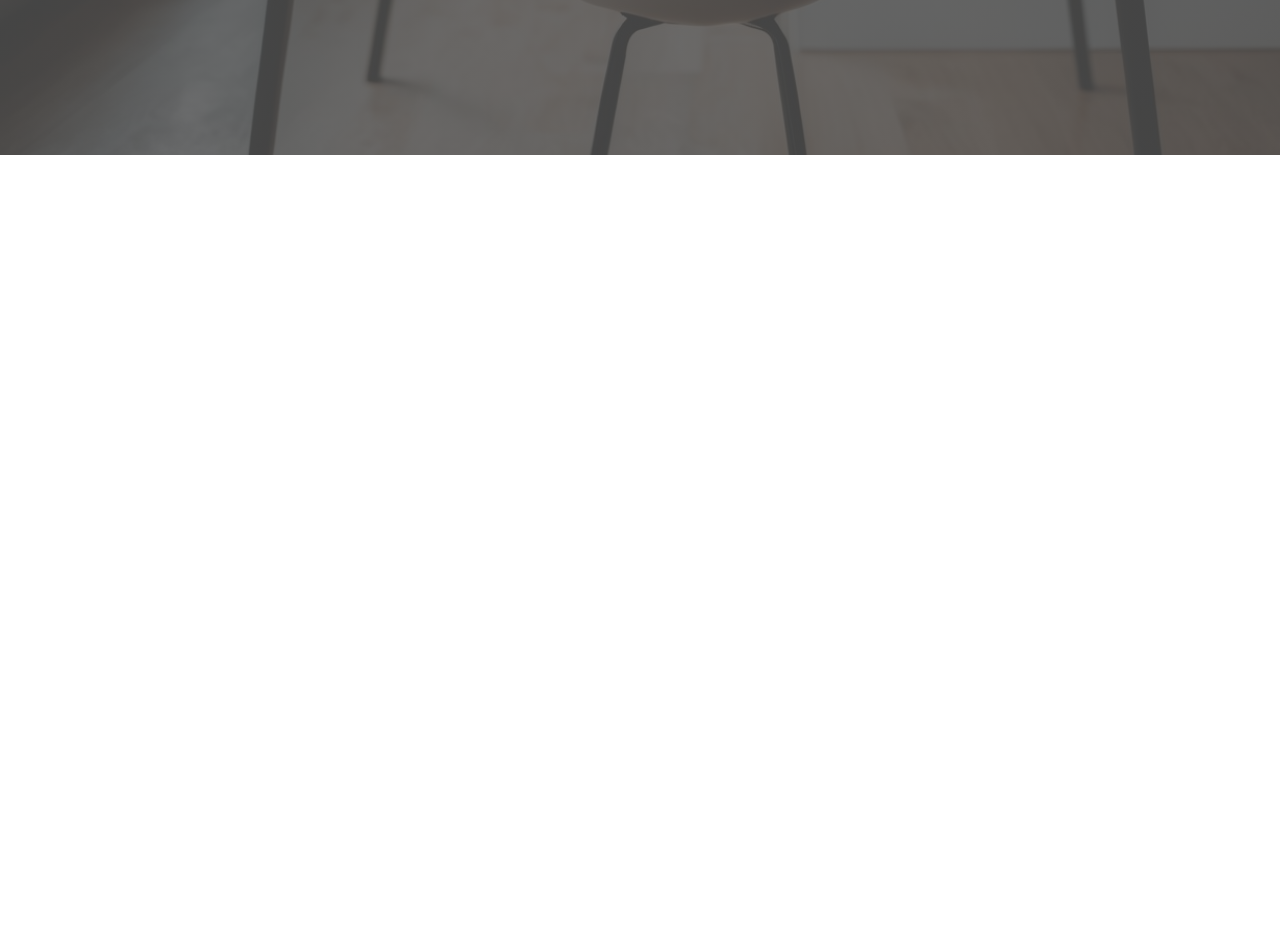
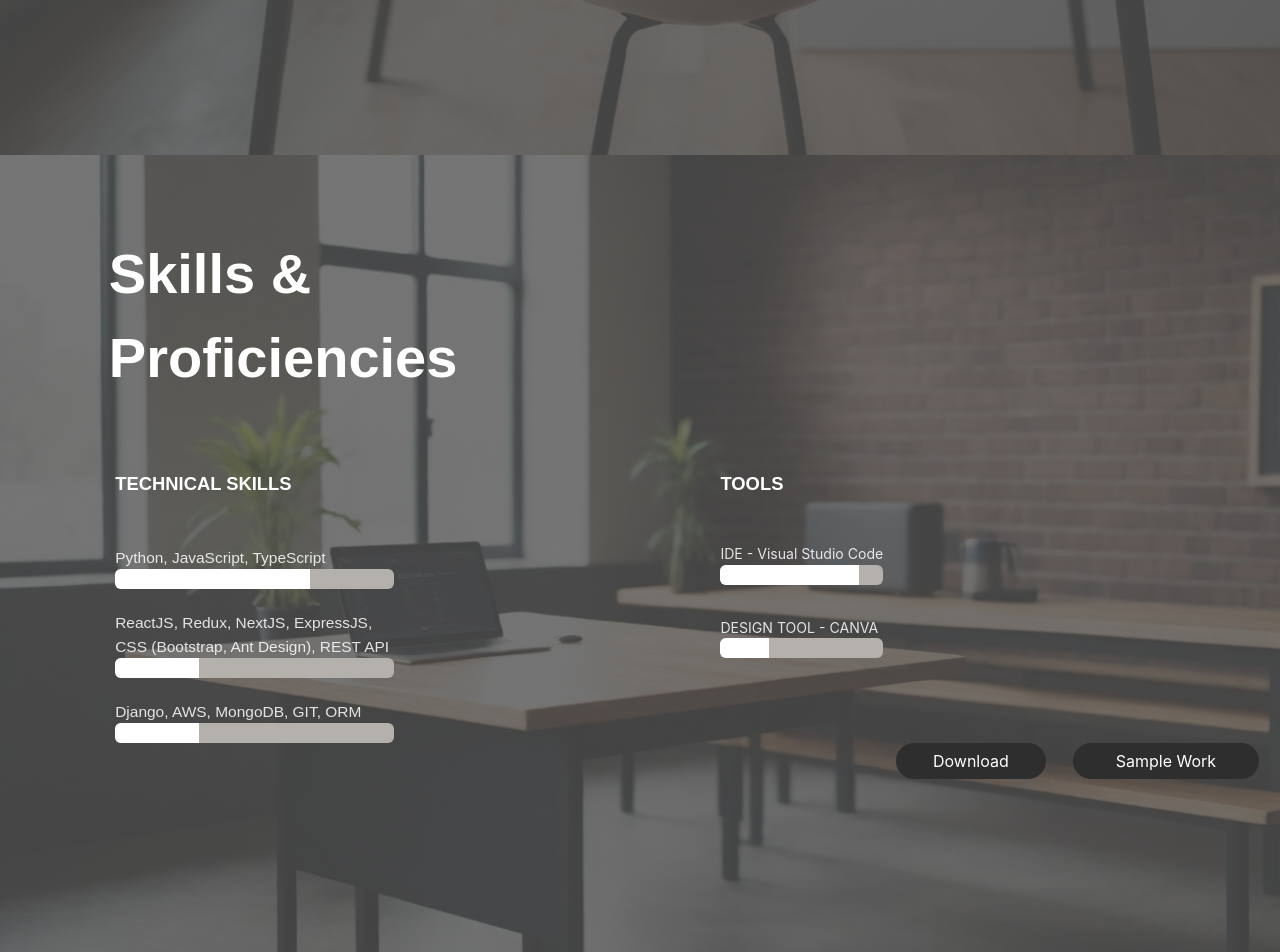
Before and after one commit to suprajasribalaji/Portfolio-Nextjs, a Next.js app: page / in a window 1280 px wide. Shown: the part 2245-3197 px from the top of the page. Before the commit the page ends 2400 px from the top, so only its background shows below. Built offline with nearby package versions, Linux system fonts and the light colour scheme.

Commit message:
skills&proficiency page setup completed

```diff
--- a/pages/Dashboard.tsx
+++ b/pages/Dashboard.tsx
@@ -5,6 +5,7 @@ import BackgroundImage from "../public/images/home-bg-img.jpeg";
 import 'bootstrap/dist/css/bootstrap.min.css';
 import About from "./About";
 import ExperienceAndEducation from "./ExperienceAndEducation";
+import SkillsAndProficiency from "./SkillsAndProficiency";
 
 const Dashboard: NextPage = () => {
     return (
@@ -31,6 +32,7 @@ const Dashboard: NextPage = () => {
             </DashboardPage>
             <About />
             <ExperienceAndEducation />
+            <SkillsAndProficiency />
         </Home>
     )
 };
--- /dev/null
+++ b/pages/SkillsAndProficiency.tsx
@@ -0,0 +1,212 @@
+import { NextPage } from "next";
+import styled from "styled-components";
+import { BackgroundColor, ButtonColor, LinearGradientColor, TextColor } from "../styles/theme";
+import BackgroundImage from "../public/images/skillprof-bg-img.jpeg";
+
+const SkillsAndProficiency : NextPage = () => {
+    return (
+        <SkillsAndProficiencyPage>
+        <SkillsAndProficiencyContent>
+                    <Title>
+                        Skills &<br/>Proficiencies
+                    </Title>
+                    <AboutSkillsAndProficiency>
+                        <TechnicalSkillsAndProficiency>
+                            <TechnicakSkillsTitle>
+                                TECHNICAL SKILLS
+                            </TechnicakSkillsTitle>
+                            <TechnicalSkills>
+                                <Skills>
+                                    Python, JavaScript, TypeScript
+                                    <TechnicalSkillsProgressBar className="progress" >
+                                        <ProgressBar
+                                            className="progress-bar bg-custom"
+                                            role="progressbar"
+                                            style={{ width: '70%', backgroundColor: 'white' }}
+                                            aria-valuenow={70} // Convert the value to a number
+                                            aria-valuemin={0} // Convert the value to a number
+                                            aria-valuemax={100} // Convert the value to a number
+                                        ></ProgressBar>
+                                    </TechnicalSkillsProgressBar>
+                                </Skills>
+                                <Skills>
+                                    ReactJS, Redux, NextJS, ExpressJS, CSS (Bootstrap, Ant Design), REST API
+                                    <TechnicalSkillsProgressBar className="progress" >
+                                        <ProgressBar
+                                            className="progress-bar bg-custom"
+                                            role="progressbar"
+                                            aria-valuenow={50} // Convert the value to a number
+                                            aria-valuemin={0} // Convert the value to a number
+                                            aria-valuemax={100} // Convert the value to a number
+                                        ></ProgressBar>
+                                    </TechnicalSkillsProgressBar>
+                                </Skills>
+                                <Skills>
+                                    Django, AWS, MongoDB, GIT, ORM
+                                    <TechnicalSkillsProgressBar className="progress" >
+                                        <ProgressBar
+                                            className="progress-bar bg-custom"
+                                            role="progressbar"
+                                            style={{ width: '30%', backgroundColor: '#FFFFFF' }}
+                                            aria-valuenow={30} // Convert the value to a number
+                                            aria-valuemin={0} // Convert the value to a number
+                                            aria-valuemax={100} // Convert the value to a number
+                                        ></ProgressBar>
+                                    </TechnicalSkillsProgressBar>
+                                </Skills>
+                            </TechnicalSkills>
+                        </TechnicalSkillsAndProficiency>
+                        <ToolsAndProficiency>
+                            <ToolsTitle>
+                                TOOLS
+                            </ToolsTitle>
+                            <Tools>
+                                <Tool>
+                                    IDE - Visual Studio Code
+                                    <ToolsProgressBar className="progress" >
+                                        <ProgressBar
+                                            className="progress-bar bg-custom"
+                                            role="progressbar"
+                                            style={{ width: '85%', backgroundColor: '#FFFFFF' }}
+                                            aria-valuenow={85} // Convert the value to a number
+                                            aria-valuemin={0} // Convert the value to a number
+                                            aria-valuemax={100} // Convert the value to a number
+                                        ></ProgressBar>
+                                    </ToolsProgressBar>
+                               </Tool>
+                                <Tool>
+                                    DESIGN TOOL - CANVA
+                                    <ToolsProgressBar className="progress" >
+                                        <ProgressBar
+                                            className="progress-bar bg-custom"
+                                            role="progressbar"
+                                            style={{ width: '30%', backgroundColor: '#FFFFFF' }}
+                                            aria-valuenow={30} // Convert the value to a number
+                                            aria-valuemin={0} // Convert the value to a number
+                                            aria-valuemax={100} // Convert the value to a number
+                                        ></ProgressBar>
+                                    </ToolsProgressBar>
+                                </Tool>
+                            </Tools>
+                        </ToolsAndProficiency>
+                    </AboutSkillsAndProficiency>
+                    <ActionButton>
+                        <DownloadResumeButton>
+                            <StyledButton type="button" className="btn btn-outline-primary">Download</StyledButton>
+                        </DownloadResumeButton>
+                        <SampleWorkButton>
+                            <StyledButton type="button" className="btn btn-outline-primary">Sample Work</StyledButton>
+                        </SampleWorkButton>
+                    </ActionButton>
+                </SkillsAndProficiencyContent>
+        </SkillsAndProficiencyPage>
+    )
+};
+
+export default SkillsAndProficiency;
+
+const StyledButton = styled.button`
+  background-color: ${ButtonColor.backgroundColor};
+  border: none;
+  color: ${TextColor.primaryWhite};
+  &&&:hover {
+    background-color: ${ButtonColor.backgroundColor};
+    color: ${TextColor.lightWhite};
+  }
+  border-radius: 1.8em;
+  width: 150%;
+  height: 100%;
+`;
+
+const SkillsAndProficiencyPage = styled.div`
+    width: 100%;
+    height: 100vh;
+    color: ${TextColor.primaryWhite};
+    background: linear-gradient(0deg, ${LinearGradientColor.expeduLG}, ${LinearGradientColor.expeduLG}),
+    url(${BackgroundImage.src});
+    background-size: cover;
+`;
+
+const SkillsAndProficiencyContent = styled.div`
+    display: flex;
+    flex-direction: column;
+`;
+
+const Title = styled.div`
+    margin-top: 6%;
+    margin-left: 8.5%;
+    font-family: "Fira Sans", sans-serif;
+    font-weight: bold;
+    font-size: 350%;
+`;
+
+const AboutSkillsAndProficiency = styled.div`
+    display: flex;
+    margin-left: 9%;
+    margin-top: 5.5%;
+`;
+
+const TechnicalSkillsAndProficiency = styled.div``;
+
+const TechnicakSkillsTitle = styled.div`
+    font-family: "PT Sans Caption", sans-serif;
+    font-weight: bold;
+    font-style: normal;
+    font-size: 115%;
+`;
+
+const TechnicalSkills = styled.div`
+    font-family: "DM Sans", sans-serif;
+    margin-top: 9%;
+    font-size: 110%;
+    color: ${TextColor.SemiLightWhite};
+    padding-right: 48%;
+`;
+
+const Skills = styled.div`
+    margin-top: 8%;
+    font-size: 88%;
+`;
+
+const ToolsAndProficiency = styled.div`
+    margin-left: 6%;
+    margin-right: 6%;
+`;
+
+const ToolsTitle = styled(TechnicakSkillsTitle)``;
+
+const Tools = styled.div`
+    margin-top: 28%;
+    font-size: 88%;
+`;
+
+const Tool = styled.div`
+    margin-bottom: 20%;
+    color: ${TextColor.SemiLightWhite};
+`;
+
+const TechnicalSkillsProgressBar = styled.div`
+    height: 20px;
+    background-color: ${BackgroundColor.strokeColor};
+`;
+
+const ToolsProgressBar = styled(TechnicalSkillsProgressBar)``;
+
+const ProgressBar = styled.div`
+    width: 30%;
+    background-color: ${BackgroundColor.trailColor};
+`;
+
+const ActionButton = styled.div`
+    display: flex;
+    flex-direction: row;
+    margin-left: 70%;
+`;
+
+const DownloadResumeButton = styled.div`
+  margin-right: 10%;
+`;
+
+const SampleWorkButton = styled.div`
+  margin-left: 10%;
+`;
--- a/styles/theme.tsx
+++ b/styles/theme.tsx
@@ -20,4 +20,6 @@ export const BackgroundColor = {
     aboutBg: '#f6f6f6',
     sampleWorkBg: '#343434',
     reachOutBg: '#000000',
+    strokeColor: '#b4b0ab',
+    trailColor: '#FFFFFF',
 }
```
Also changed, not shown: public/images/skillprof-bg-img.jpeg (added).
